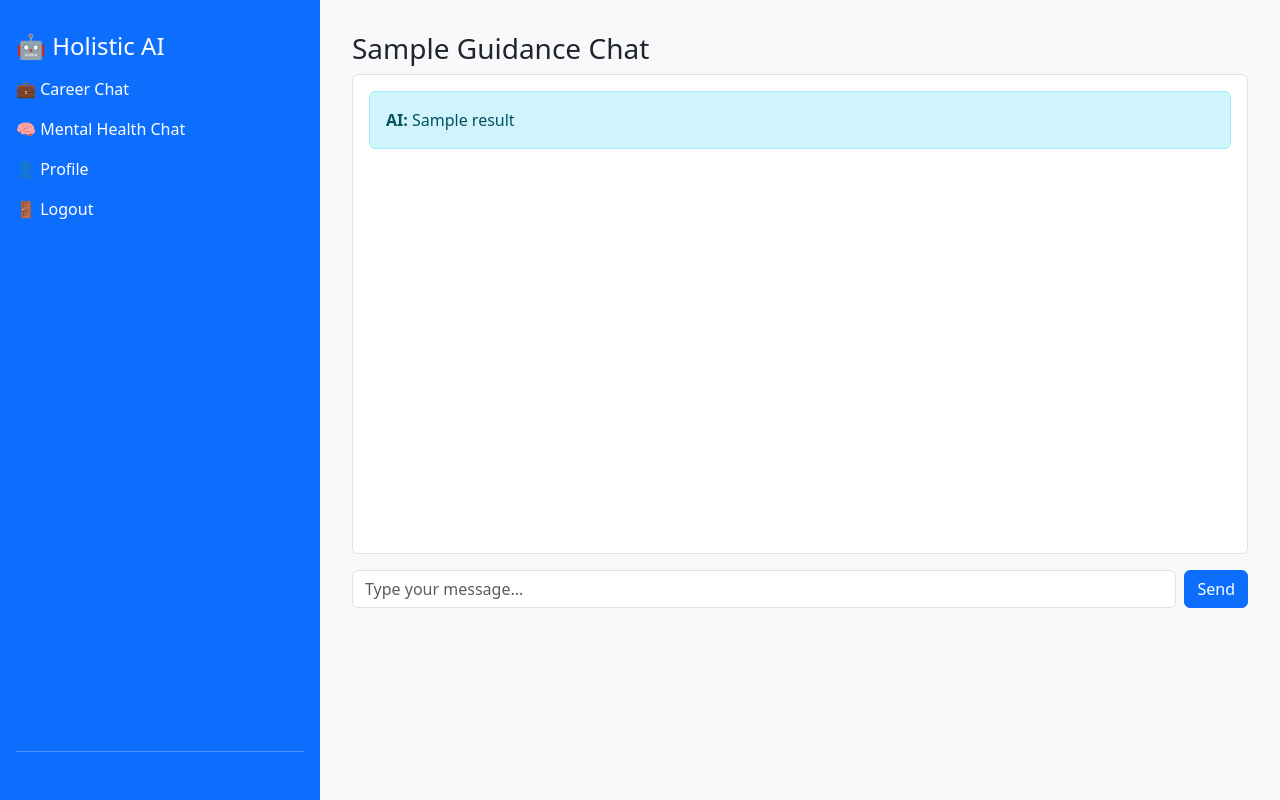
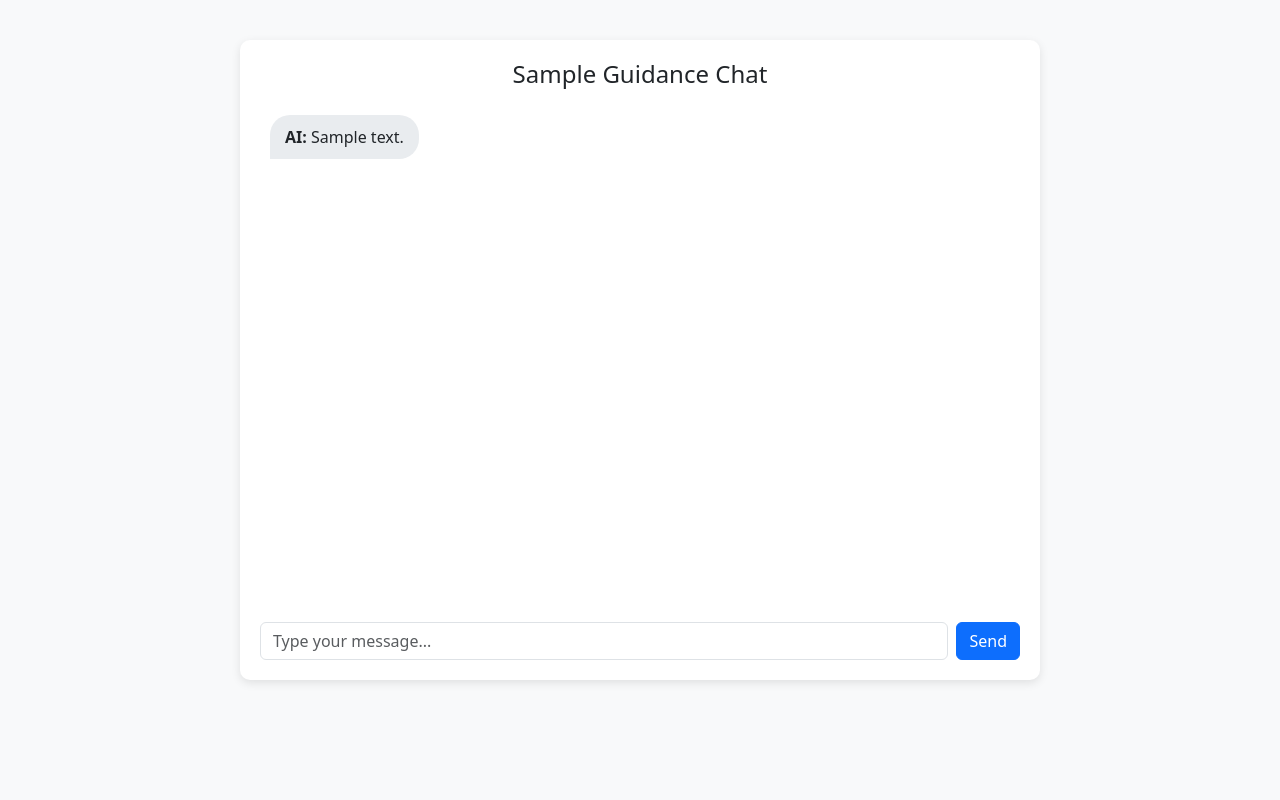
Before and after one commit to SiddhiSinghal/JIIT-AI-for-Holistic-Guidance, a Flask app: template templates/chat.html in a window 1280 px wide. Run offline with Flask 3, Linux system fonts and the light colour scheme; the template is opened without the code that fills it: most values are stand-ins (such as "Sample title", 1, 10 or a date in 2020).

Commit message:
final changes working

```diff
--- a/app.py
+++ b/app.py
@@ -92,8 +92,11 @@ def extract_marks_from_pdf(filepath):
 @app.route("/")
 def home():
     if "user" in session:
-        return redirect(url_for("career_chat"))
-    return redirect(url_for("login"))
+        # If logged in, show a small dashboard/home
+        return render_template("home.html", user=session["user"])
+    else:
+        # If not logged in, show landing page with login/signup
+        return render_template("index.html")
 
 
 @app.route("/signup", methods=["GET", "POST"])
@@ -148,16 +151,38 @@ def career_chat():
     if "user" not in session:
         return redirect(url_for("login"))
 
-    result = None
+    # Load chat history if exists, else create empty list
+    chat_history = session.get("chat_history", [])
+
     if request.method == "POST":
         prompt = request.form["prompt"]
+
+        # Save user message
+        chat_history.append({"sender": "user", "text": prompt})
+
+        # Classify and run appropriate agent
         task_type = orchestrator_cli.classify_prompt(prompt)
+
         if task_type in orchestrator_cli.LLM_AGENTS:
-            result = orchestrator_cli.run_llm_agent(task_type, prompt)
+            ai_reply = orchestrator_cli.run_llm_agent(task_type, prompt)
+        elif task_type in orchestrator_cli.NON_LLM_AGENTS:
+            ai_reply = orchestrator_cli.run_non_llm_agent(task_type)
         else:
-            result = "❌ Unknown task type."
+            ai_reply = "⚠️ I’m not sure how to handle that request yet."
 
-    return render_template("chat.html", user=session["user"], chat_type="Career", result=result)
+        # Save AI response
+        chat_history.append({"sender": "ai", "text": ai_reply})
+
+        # Store back in session
+        session["chat_history"] = chat_history
+
+        return redirect(url_for("career_chat"))
+
+    return render_template("chat.html",
+                           user=session["user"],
+                           chat_type="Career",
+                           chat_history=chat_history)
+
 
 
 @app.route("/mental_chat", methods=["GET", "POST"])
@@ -165,12 +190,34 @@ def mental_chat():
     if "user" not in session:
         return redirect(url_for("login"))
 
-    result = None
+    # Load chat history from session or create new
+    chat_history = session.get("mental_chat_history", [])
+
     if request.method == "POST":
         prompt = request.form["prompt"]
-        result = get_mental_health_response(prompt)
 
-    return render_template("chat.html", user=session["user"], chat_type="Mental", result=result)
+        # Save user message
+        chat_history.append({"sender": "user", "text": prompt})
+
+        # Get AI (mental health) response
+        try:
+            ai_reply = get_mental_health_response(prompt)
+        except Exception as e:
+            ai_reply = f"⚠️ Sorry, there was an error processing your message: {str(e)}"
+
+        # Save AI response
+        chat_history.append({"sender": "ai", "text": ai_reply})
+
+        # Store chat back into session
+        session["mental_chat_history"] = chat_history
+
+        return redirect(url_for("mental_chat"))
+
+    return render_template("chat.html",
+                           user=session["user"],
+                           chat_type="Mental Health",
+                           chat_history=chat_history)
+
 
 
 # ==================== PROFILE ROUTE ====================
--- a/templates/chat.html
+++ b/templates/chat.html
@@ -1,14 +1,93 @@
-{% extends "layout.html" %}
-{% block content %}
-<h3>{{ chat_type }} Guidance Chat</h3>
-<div id="chat-box" class="border p-3 mb-3 bg-white rounded" style="height:60vh; overflow-y:auto;">
-  {% if result %}
-  <div class="alert alert-info"><b>AI:</b> {{ result }}</div>
-  {% endif %}
+<!DOCTYPE html>
+<html lang="en">
+<head>
+  <meta charset="UTF-8">
+  <meta name="viewport" content="width=device-width, initial-scale=1.0">
+  <title>Career Guidance Chat</title>
+  <link href="https://cdn.jsdelivr.net/npm/bootstrap@5.3.0/dist/css/bootstrap.min.css" rel="stylesheet">
+  <style>
+    body { background: #f8f9fa; }
+    .chat-container {
+      max-width: 800px;
+      margin: 40px auto;
+      background: white;
+      border-radius: 10px;
+      padding: 20px;
+      box-shadow: 0 3px 10px rgba(0,0,0,0.1);
+      height: 80vh;
+      display: flex;
+      flex-direction: column;
+    }
+    .chat-box {
+      flex: 1;
+      overflow-y: auto;
+      padding: 10px;
+      margin-bottom: 10px;
+    }
+    .chat-message {
+      margin-bottom: 15px;
+      display: flex;
+    }
+    .user-msg {
+      justify-content: flex-end;
+    }
+    .ai-msg {
+      justify-content: flex-start;
+    }
+    .msg-bubble {
+      max-width: 70%;
+      padding: 10px 15px;
+      border-radius: 20px;
+    }
+    .msg-user {
+      background-color: #007bff;
+      color: white;
+      border-bottom-right-radius: 0;
+    }
+    .msg-ai {
+      background-color: #e9ecef;
+      border-bottom-left-radius: 0;
+    }
+  </style>
+</head>
+<body>
+
+<div class="chat-container">
+  <h4 class="text-center mb-3">{{ chat_type }} Guidance Chat</h4>
+  <div class="chat-box" id="chatBox">
+    {% if chat_history %}
+      {% for msg in chat_history %}
+        <div class="chat-message {% if msg.sender == 'user' %}user-msg{% else %}ai-msg{% endif %}">
+          <div class="msg-bubble {% if msg.sender == 'user' %}msg-user{% else %}msg-ai{% endif %}">
+            {% if msg.sender == 'user' %}
+              <strong>You:</strong> {{ msg.text }}
+            {% else %}
+              <strong>AI:</strong>
+              {% if msg.text is string %}
+                {{ msg.text }}
+              {% else %}
+                {{ msg.text | safe }}
+              {% endif %}
+            {% endif %}
+          </div>
+        </div>
+      {% endfor %}
+    {% else %}
+      <p class="text-muted text-center">Start your conversation below 👇</p>
+    {% endif %}
+  </div>
+
+  <form method="POST" class="d-flex">
+    <input type="text" name="prompt" class="form-control me-2" placeholder="Type your message..." required>
+    <button class="btn btn-primary" type="submit">Send</button>
+  </form>
 </div>
 
-<form method="POST" class="d-flex">
-  <input type="text" name="prompt" class="form-control me-2" placeholder="Type your message..." required>
-  <button class="btn btn-primary">Send</button>
-</form>
-{% endblock %}
+<script>
+  // Auto-scroll to bottom
+  var chatBox = document.getElementById("chatBox");
+  chatBox.scrollTop = chatBox.scrollHeight;
+</script>
+
+</body>
+</html>
```
Also changed, not shown: agents/job_recommendation.py (+73 -21 lines), orchestrator_cli.py (+72 -44 lines), templates/home.html (added, +60 -0 lines), templates/index.html (+18 -30 lines), chroma_augesc_store/chroma.sqlite3.
